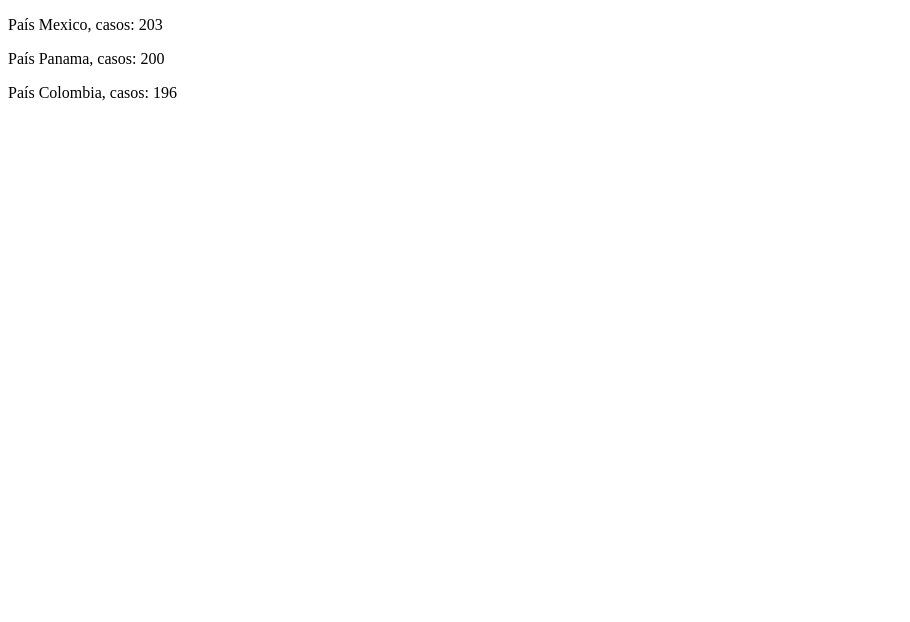
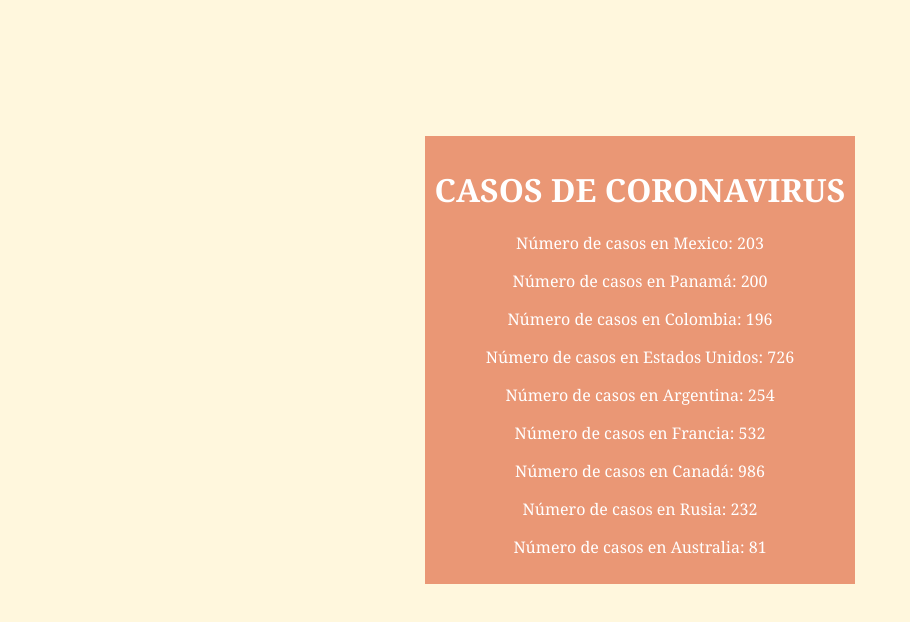
Before and after one commit to andreaaperz/practica-geo, an Electron app: page fetch/practica1.html in a window 1280 px wide. Shown: the whole page, without its empty margins (0-910 px from the left). Drawn offline with Linux system fonts and the light colour scheme.

Commit message:
Fetch con diseño y Electron

```diff
--- a/fetch/datos.json
+++ b/fetch/datos.json
@@ -2,9 +2,27 @@
 	"country": "Mexico",
 	"cases": 203
 }, {
-	"country": "Panama",
+	"country": "Panamá",
 	"cases": 200
 }, {
 	"country": "Colombia",
 	"cases": 196
+}, {
+	"country": "Estados Unidos",
+	"cases": 726
+}, {
+	"country": "Argentina",
+	"cases": 254
+}, {
+	"country": "Francia",
+	"cases": 532
+}, {
+	"country": "Canadá",
+	"cases": 986
+}, {
+	"country": "Rusia",
+	"cases": 232
+}, {
+	"country": "Australia",
+	"cases": 81
 }]
--- a/fetch/practica1.html
+++ b/fetch/practica1.html
@@ -5,10 +5,46 @@
     <meta http-equiv="X-UA-Compatible" content="IE=edge">
     <meta name="viewport" content="width=device-width, initial-scale=1.0">
     <title>Fetch1</title>
+
+    <style>
+
+        body{
+            font-family: Cambria, Cochin, Georgia, Times, 'Times New Roman', serif;
+            background: #fff7dd;
+        }
+
+        #padre {
+            display: flex;
+            vertical-align: middle;
+            margin-top: 10%;
+            justify-content: center;
+        }
+        #hijo {
+            padding: 10px;
+            margin: 10px;
+            background-color: #ea9775;
+        }
+
+        h1, #paises{
+            text-align: center;
+            color:white;
+        }
+    </style>
+
 </head>
 <body>
 
-    <div id="paises"></div>
+
+    <div id="padre">
+        <div id="hijo">
+            <div class="row">
+                <h1>CASOS DE CORONAVIRUS</h1>
+                <div id="paises">
+            </div>
+        </div>
+    </div>
+
+
     <script>
         var paises = document.getElementById("paises");
         fetch('datos.json')
@@ -19,7 +55,7 @@
                 datos.forEach(registro => {
                     console.log(registro.country);
                     let nombre = document.createElement("p");
-                    nombre.textContent = "País " + registro.country + ", casos: " + registro.cases;
+                    nombre.textContent = "Número de casos en " + registro.country + ": " + registro.cases;
                     paises.appendChild(nombre)
                 });
             });
```
Also changed, not shown: fetch/practica2.html (+38 -13 lines), main.js (added, +31 -0 lines), menu.html (+6 -0 lines), package.json (added, +23 -0 lines), 2 other files.
